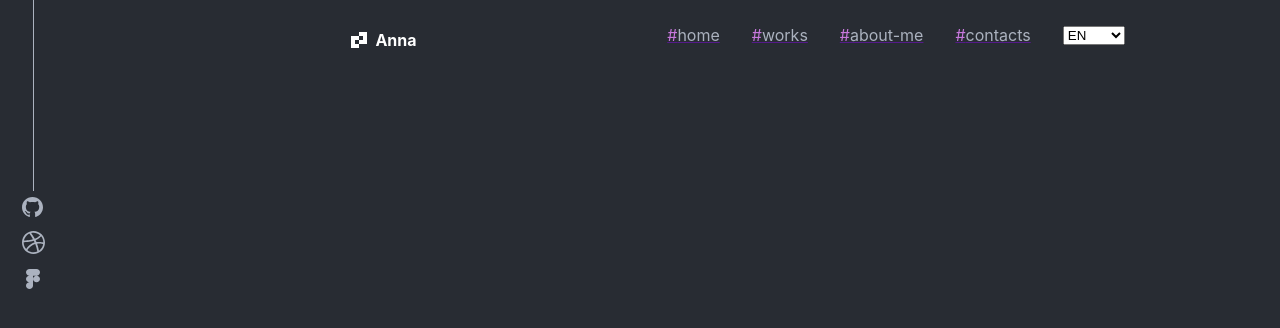
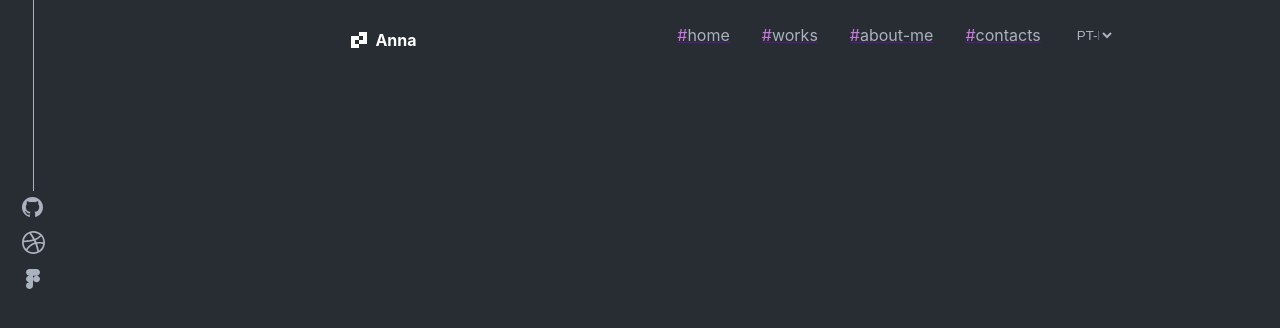
Before and after one commit to annaagabi/portifolio-app, a React (Create React App) app: page / in a window 1280 px wide. Shown: the top 328 px of the page. Built offline with nearby package versions, Linux system fonts and the light colour scheme; the HTML template or start-up script is replaced by a standard one.

Commit message:
Feat: estilização do select

```diff
--- a/src/App.jsx
+++ b/src/App.jsx
@@ -42,7 +42,7 @@ export default function App() {
           <select>
             {/* <img src={ArrowDown} alt="icone de seta para baixo" /> */}
             <option>EN</option>
-            <option>PT-BR</option>
+            <option selected>PT-BR</option>
           </select>
 
         </nav>
--- a/src/App.module.css
+++ b/src/App.module.css
@@ -60,14 +60,14 @@ body{
  align-items: center;
 }
 
-.nav button {
+.nav select {
   display: flex;
   background-color: transparent;
   justify-content: center;
   align-items: center;
   color: var(--gray-color);
   border: none;
-  width: 34px;
+  width: 42px;
   height: 21px;
   gap: 4px;
 }
```
